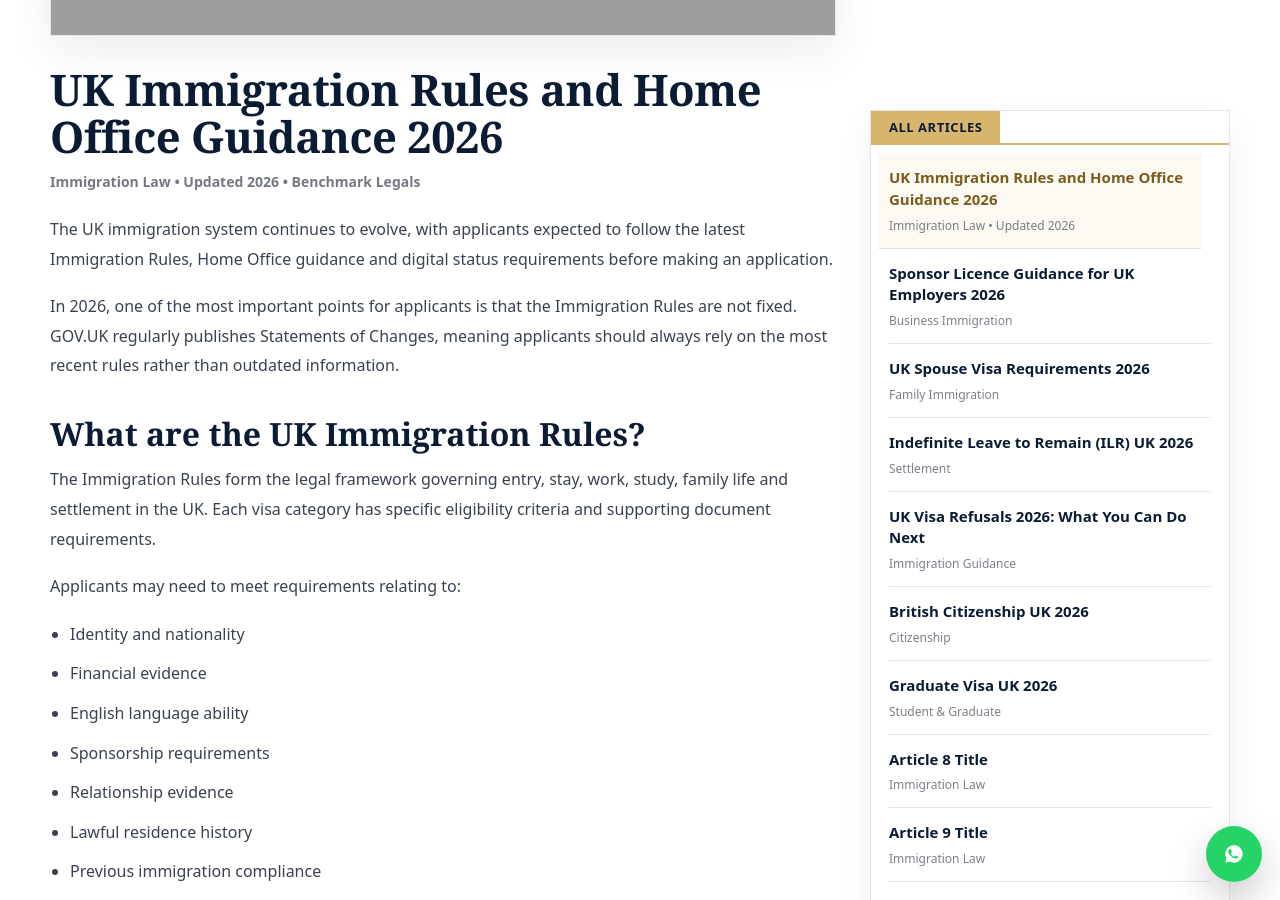
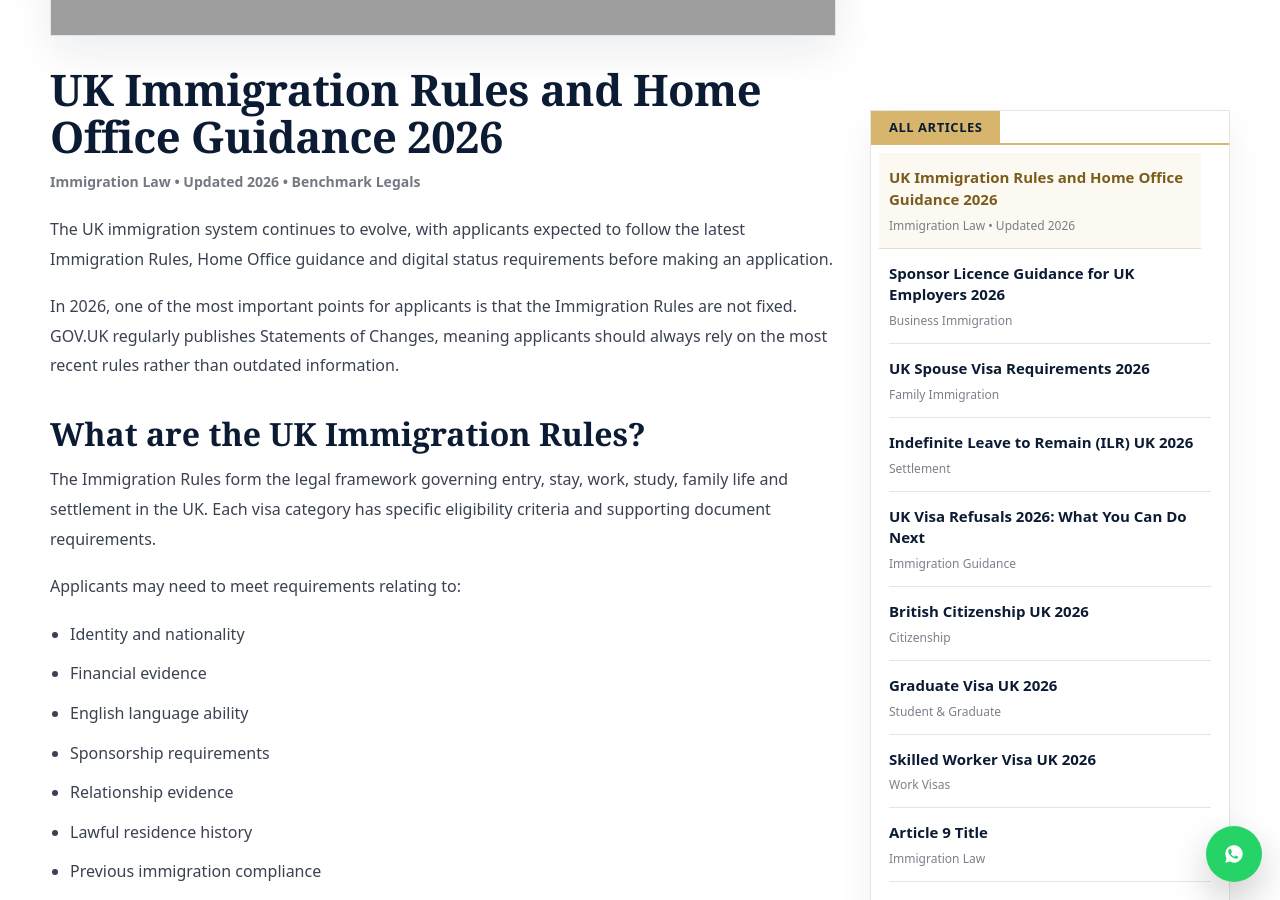
Before and after one commit to bethy-123/benchmarklegals, a Jekyll site: the page blogs.html, which Jekyll copies as it is, in a window 1280 px wide and 900 px high, scrolled down 884 px. Built offline with Jekyll 4.4.1, drawn with Linux system fonts in a browser that asks for light colours; grey boxes are pictures that could not be loaded.

Commit message:
Update blogs.html

```diff
--- a/blogs.html
+++ b/blogs.html
@@ -616,7 +616,7 @@
             <!-- ARTICLE 3 -->
 <article class="blogPanel" id="article-3" data-title="UK Spouse Visa Requirements 2026">
 
-  <img class="articleImage" src="assets/spouse-visa.jpg" alt="UK Spouse Visa Requirements 2026">
+  <img class="articleImage" src="assets/spouse-visa.png" alt="UK Spouse Visa Requirements 2026">
 
   <h2 class="blogTitle">UK Spouse Visa Requirements 2026</h2>
 
@@ -760,7 +760,7 @@
            <!-- ARTICLE 4 -->
 <article class="blogPanel" id="article-4" data-title="Indefinite Leave to Remain UK 2026">
 
-  <img class="articleImage" src="assets/ilr.jpg" alt="Indefinite Leave to Remain UK 2026">
+  <img class="articleImage" src="assets/ilr.png" alt="Indefinite Leave to Remain UK 2026">
 
   <h2 class="blogTitle">Indefinite Leave to Remain (ILR) UK 2026: Requirements and Timeline</h2>
 
@@ -859,7 +859,7 @@
             <!-- ARTICLE 5 -->
 <article class="blogPanel" id="refusals-appeals" data-title="UK Visa Refusals 2026">
 
-  <img class="articleImage" src="assets/refusal.jpg" alt="UK Visa Refusals 2026">
+  <img class="articleImage" src="assets/refusal.png" alt="UK Visa Refusals 2026">
 
   <h2 class="blogTitle">UK Visa Refusals 2026: What You Can Do Next</h2>
 
@@ -958,7 +958,7 @@
            <!-- ARTICLE 6 -->
 <article class="blogPanel" id="british-citizenship" data-title="British Citizenship UK 2026">
 
-  <img class="articleImage" src="assets/citizenship.jpg" alt="British Citizenship UK 2026">
+  <img class="articleImage" src="assets/citizenship.png" alt="British Citizenship UK 2026">
 
   <h2 class="blogTitle">British Citizenship UK 2026: Requirements, Process and Key Points</h2>
 
@@ -1067,7 +1067,7 @@
            <!-- ARTICLE 7 -->
 <article class="blogPanel" id="graduate-visa" data-title="Graduate Visa UK 2026">
 
-  <img class="articleImage" src="assets/graduate.jpg" alt="Graduate Visa UK 2026">
+  <img class="articleImage" src="assets/graduate.png" alt="Graduate Visa UK 2026">
 
   <h2 class="blogTitle">Graduate Visa UK 2026: Requirements and What to Do Next</h2>
 
@@ -1169,12 +1169,120 @@
 </article>
 
             <!-- ARTICLE 8 -->
-            <article class="blogPanel" id="article-8" data-title="Article 8">
-              <img class="articleImage" src="assets/ukimmig.png" alt="Article 8">
-              <h2 class="blogTitle">Article 8 Title</h2>
-              <div class="blogMeta">Immigration Law • Benchmark Legals</div>
-              <div class="blogContent"><p>Write article 8 content here.</p></div>
-            </article>
+<article class="blogPanel" id="skilled-worker" data-title="Skilled Worker Visa UK 2026">
+
+  <img class="articleImage" src="assets/skilled-worker.png" alt="Skilled Worker Visa UK 2026">
+
+  <h2 class="blogTitle">Skilled Worker Visa UK 2026: Requirements, Salary and Application Guide</h2>
+
+  <div class="blogMeta">Work Visas • Updated 2026 • Benchmark Legals</div>
+
+  <div class="blogContent">
+
+    <p>
+      The Skilled Worker Visa is one of the main routes for individuals who want to live and work in the UK.
+      It allows UK employers to sponsor overseas workers for eligible roles.
+    </p>
+
+    <p>
+      This route is widely used across many industries, but the requirements must be met carefully to avoid delays or refusal.
+    </p>
+
+    <h2>Who Can Apply for a Skilled Worker Visa?</h2>
+
+    <p>
+      You may be eligible if you have a job offer from a UK employer that holds a valid Sponsor Licence.
+    </p>
+
+    <p>
+      The role must meet specific skill and salary requirements, and you must receive a Certificate of Sponsorship (CoS) from your employer before applying.
+    </p>
+
+    <h2>Key Requirements</h2>
+
+    <p>
+      To qualify, applicants must meet several core requirements set by the Home Office. This includes having a valid job offer, meeting the required salary level and proving English language ability.
+    </p>
+
+    <p>
+      The role must also be on the list of eligible occupations.
+    </p>
+
+    <h2>Salary Requirements 2026</h2>
+
+    <p>
+      Salary thresholds have increased in recent years, making this one of the most important parts of the application.
+    </p>
+
+    <p>
+      In most cases, you must meet a general salary threshold or the “going rate” for your specific job, whichever is higher.
+    </p>
+
+    <p>
+      Different rules may apply depending on your circumstances, such as new entrants to the workforce.
+    </p>
+
+    <h2>English Language Requirement</h2>
+
+    <p>
+      Applicants must usually prove English language ability at CEFR level B1.
+    </p>
+
+    <p>
+      This can be done through an approved test, a recognised degree taught in English, or other accepted methods.
+    </p>
+
+    <h2>How Long Can You Stay?</h2>
+
+    <p>
+      Skilled Worker visas are usually granted for up to 5 years. They can be extended, and this route can lead to Indefinite Leave to Remain (ILR).
+    </p>
+
+    <h2>Switching to a Skilled Worker Visa</h2>
+
+    <p>
+      In many cases, it is possible to switch to a Skilled Worker visa from within the UK, for example from a Student or Graduate visa.
+    </p>
+
+    <p>
+      This makes it an important route for individuals already in the UK who want to stay long-term.
+    </p>
+
+    <h2>Common Mistakes to Avoid</h2>
+
+    <p>
+      Applications can be delayed or refused due to incorrect salary calculations, missing documents or issues with sponsorship.
+    </p>
+
+    <p>
+      It is important to ensure that all requirements are clearly met before submitting your application.
+    </p>
+
+    <h2>Why This Visa Route is Important</h2>
+
+    <p>
+      The Skilled Worker Visa is one of the most stable long-term routes into the UK. It provides a pathway to settlement and is widely used by both individuals and employers.
+    </p>
+
+    <h2>How Benchmark Legals Can Help</h2>
+
+    <p>
+      At Benchmark Legals, we assist clients by reviewing eligibility, identifying potential risks and ensuring that applications are prepared correctly and clearly.
+    </p>
+
+    <h2>Need Help with Your Skilled Worker Application?</h2>
+
+    <p>
+      If you are planning to apply for a Skilled Worker visa or switch from another route, contact Benchmark Legals for clear guidance on your options.
+    </p>
+
+    <p style="margin-top:30px; font-size:13px; color:#666;">
+      Disclaimer: Immigration Rules and Home Office guidance are subject to change. This article provides general information only and should not be relied upon as legal advice. Always check the latest guidance on GOV.UK or seek professional advice before making an application.
+    </p>
+
+  </div>
+
+</article>
 
             <!-- ARTICLE 9 -->
             <article class="blogPanel" id="article-9" data-title="Article 9">
@@ -1254,10 +1362,10 @@
   <small>Student & Graduate</small>
 </button>
 
-                <button class="blogLink" type="button" data-target="article-8">
-                  <h4>Article 8 Title</h4>
-                  <small>Immigration Law</small>
-                </button>
+               <button class="blogLink" type="button" data-target="skilled-worker">
+  <h4>Skilled Worker Visa UK 2026</h4>
+  <small>Work Visas</small>
+</button>
 
                 <button class="blogLink" type="button" data-target="article-9">
                   <h4>Article 9 Title</h4>
```
